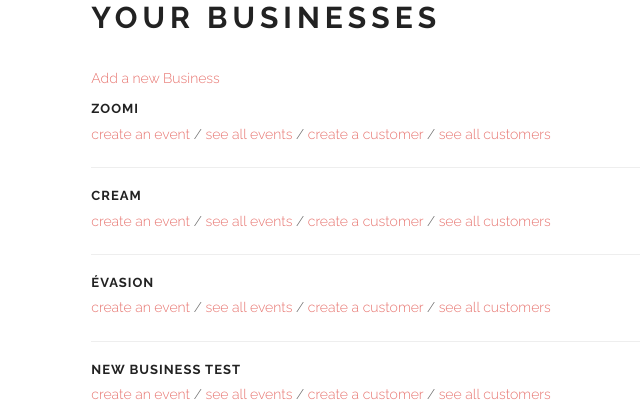
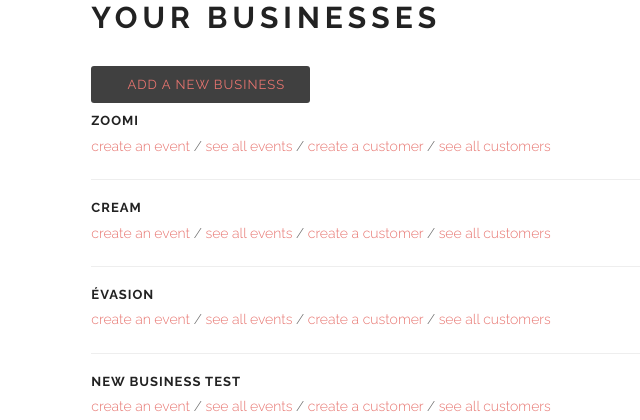
Before and after one commit to cgarconnet/CReaM, a Django app: page /business/ in a window 1280 px wide. Shown: the part 51-471 px from the top of the page, without its empty margins (127-767 px from the left). Run offline with Django 3.2, Linux system fonts and the light colour scheme; a user stored in the database is signed in; data comes from the database, SQL or seed files in the repository; some libraries are stand-ins or nearby versions; some web fonts are replaced.

Commit message:
Button to create a Business

```diff
--- a/templates/business/list.html
+++ b/templates/business/list.html
@@ -12,7 +12,10 @@
 	<div class="col-md-8">
 	<h2>Your Businesses</h2>
 
-	<a href="/business/create">Add a new Business</a><p>
+<button type="button" class="btn btn-default btn-lg">
+  <span class="glyphicon glyphicon-plus-sign" aria-hidden="true"></span><a href="/business/create">Add a new Business</a>
+</button>
+	<p>
 
 		{% for business in object_list %}
 		<!-- 		<div class='panel'>
```
